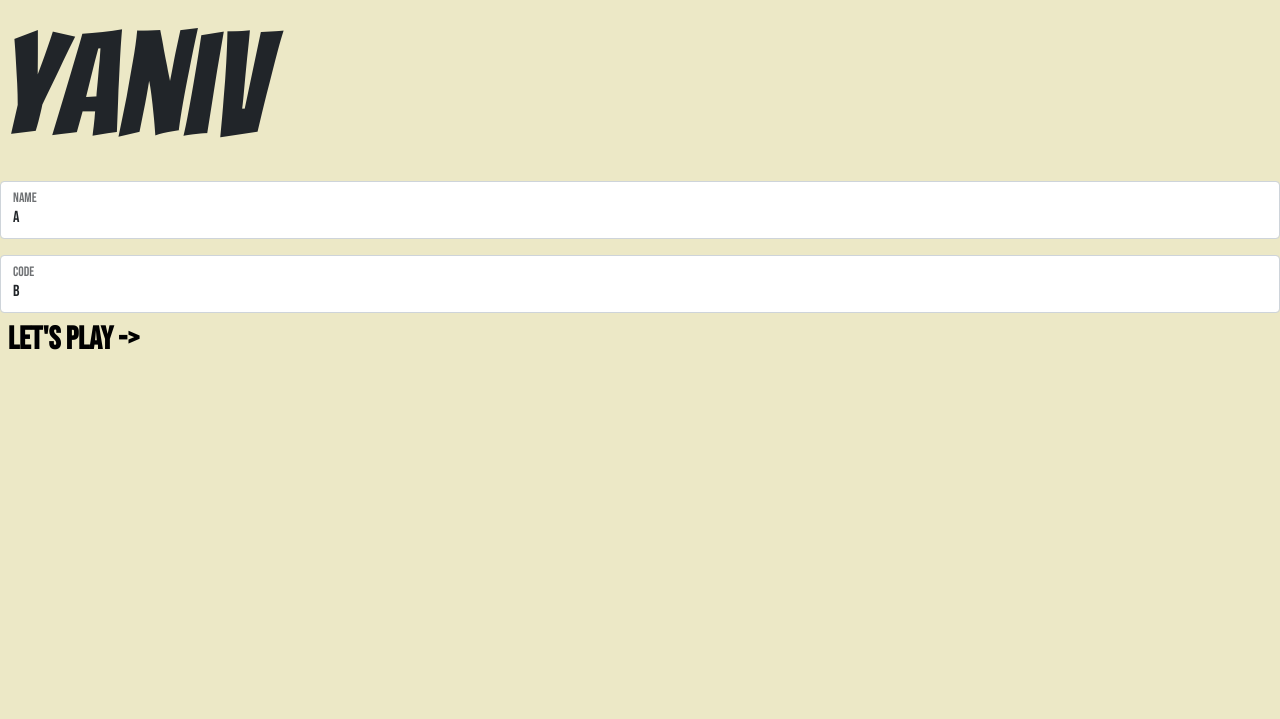
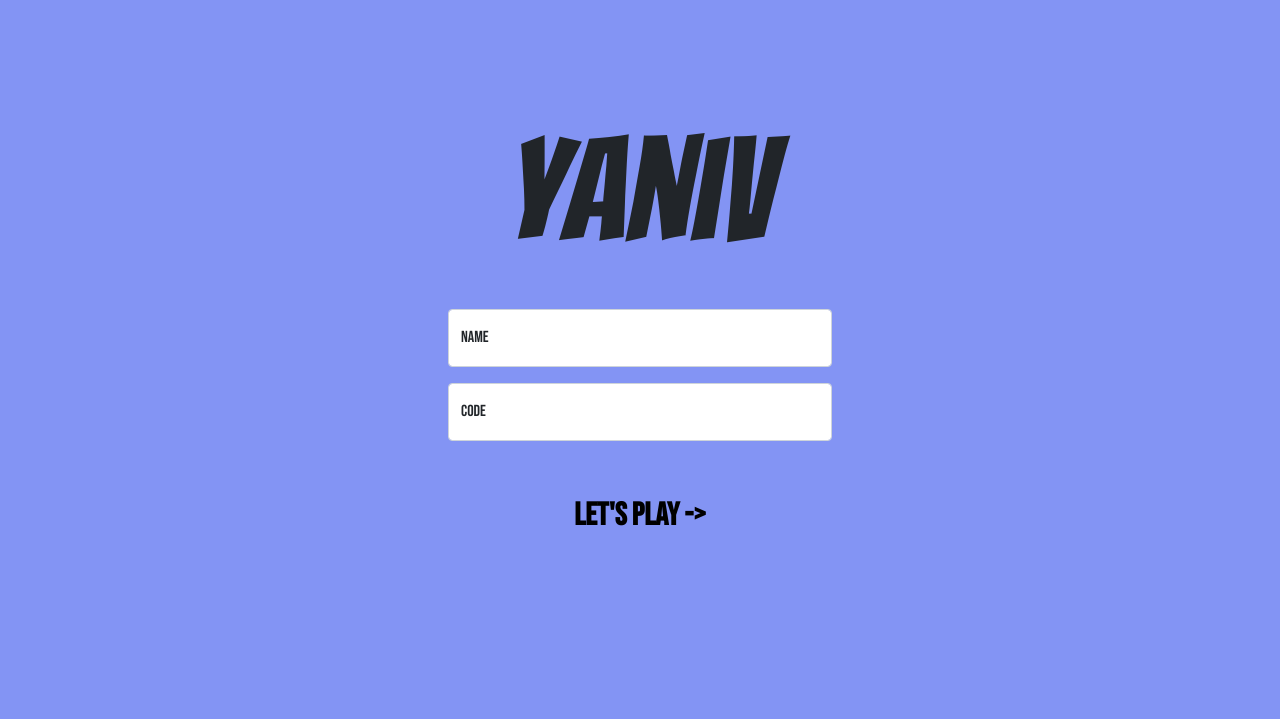
Before and after one commit to yuval4/yaniv-client, a PHP site: page / in a window 1280 px wide. Shown: the top 719 px of the page. Run offline with PHP 8.4, Linux system fonts and the light colour scheme.

Commit message:
fix style

```diff
--- a/index.css
+++ b/index.css
@@ -1,5 +1,18 @@
 body {
+    text-align: center;
     animation: bganimation 60s infinite;
+}
+
+#main {
+    display: flex;
+    flex-direction: column;
+    justify-content: center;
+    align-items: center;
+    height: 90vh;
+}
+
+#login {
+    width: 30vw;
 }
 
 .title {
--- a/index.html
+++ b/index.html
@@ -18,19 +18,21 @@
 <body>
     <script src="index.js"></script>
 
-    <main>
+    <main id="main">
         <h1 class="title">yaniv</h1>
-        <form name="login" class="form-floating" onsubmit="joinRoom(event)">
+        <form name="login" id="login" class="form-floating m-4" onsubmit="joinRoom(event)">
             <div class="form-floating mb-3">
-                <input type="text" class="form-control" id="name" placeholder="name" value="a" required />
+                <input type="text" class="form-control" id="name" placeholder="name" required />
                 <label for="name">name</label>
             </div>
             <div class="form-floating">
-                <input type="text" class="form-control" id="code" placeholder="code" value="b" required />
+                <input type="text" class="form-control" id="code" placeholder="code" required />
                 <label for="code">code</label>
             </div>
 
-            <button type="submit" id="start-button">let's play -></button>
+            <button type="submit" id="start-button" class="m-5">
+                    let's play ->
+                </button>
         </form>
     </main>
 
--- a/styles.css
+++ b/styles.css
@@ -86,7 +86,7 @@
     border-radius: 50%;
     border-width: 0px;
     transition: background-color 1s ease;
-    background-color: rgba(131, 143, 245, 1);
+    background-color: #838ff5;
     position: relative;
     cursor: pointer;
 }
```
Also changed, not shown: other parts of index.css (+14 -14 lines).
